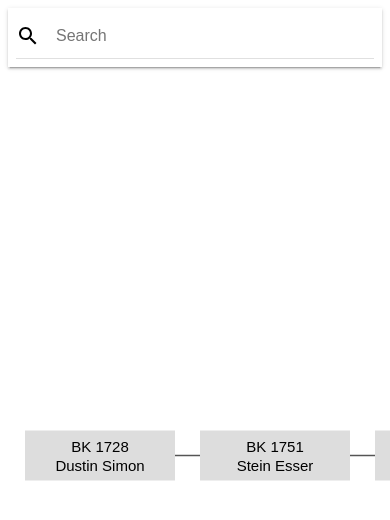
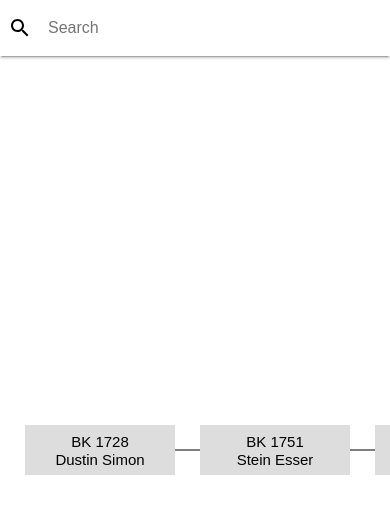
Before and after one commit to SkipKayhil/bktrees, a plain HTML site: page index.html in a window 390 px wide. Drawn offline with Linux system fonts and the light colour scheme.

Commit message:
update search style
- moved border styling into media query
- changed mobile search box to be full width

```diff
--- a/css/styles.css
+++ b/css/styles.css
@@ -1,6 +1,3 @@
-/* .node circle {
-  fill: #999;
-} */
 html,
 body,
 svg,
@@ -35,28 +32,6 @@ input {
   flex-direction: row;
   margin-top: 16px;
   margin-bottom: 8px;
-}
-
-.border-wrapper {
-  border-bottom: 1px solid rgba(0, 0, 0, 0.12);
-  transition: border 200ms ease-in-out;
-}
-
-.border-wrapper:focus-within {
-  border-bottom: 1px solid rgba(0, 0, 0, 0);
-}
-
-.border-wrapper::after {
-  display: block;
-  content: '';
-  /* z-index: 3; */
-  border-bottom: 2px solid #008000;
-  transform: scaleX(0);
-  transition: transform 200ms ease-in-out;
-}
-
-.border-wrapper:focus-within::after {
-  transform: scaleX(1);
 }
 
 .node {
@@ -121,6 +96,30 @@ rect.bg {
   background: #eeeeee;
 }
 
+@media screen and (orientation: landscape) {
+  .border-wrapper {
+    border-bottom: 1px solid rgba(0, 0, 0, 0.12);
+    transition: border 200ms ease-in-out;
+  }
+
+  .border-wrapper:focus-within {
+    border-bottom: 1px solid rgba(0, 0, 0, 0);
+  }
+
+  .border-wrapper::after {
+    display: block;
+    content: '';
+    /* z-index: 3; */
+    border-bottom: 2px solid #008000;
+    transform: scaleX(0);
+    transition: transform 200ms ease-in-out;
+  }
+
+  .border-wrapper:focus-within::after {
+    transform: scaleX(1);
+  }
+}
+
 @media screen and (orientation: portrait) {
   body {
     display: flex;
@@ -129,7 +128,14 @@ rect.bg {
 
   form {
     position: inherit;
-    margin-bottom: 0px;
+    margin: 0px;
     z-index: 1;
   }
+
+  .border-wrapper,
+  .border-wrapper:after,
+  .border-wrapper:focus-within {
+    transition: none;
+    border-bottom: none;
+  }
 }
```
